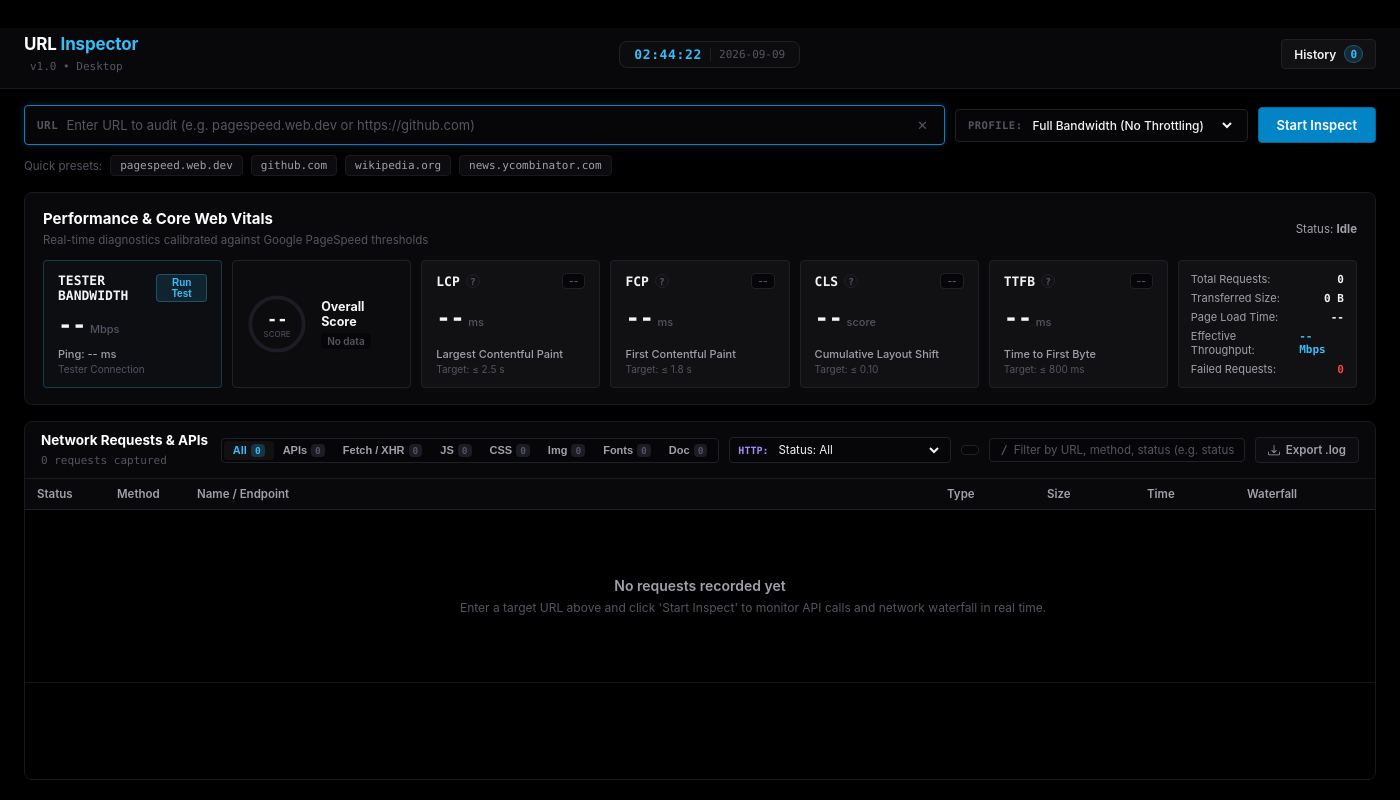
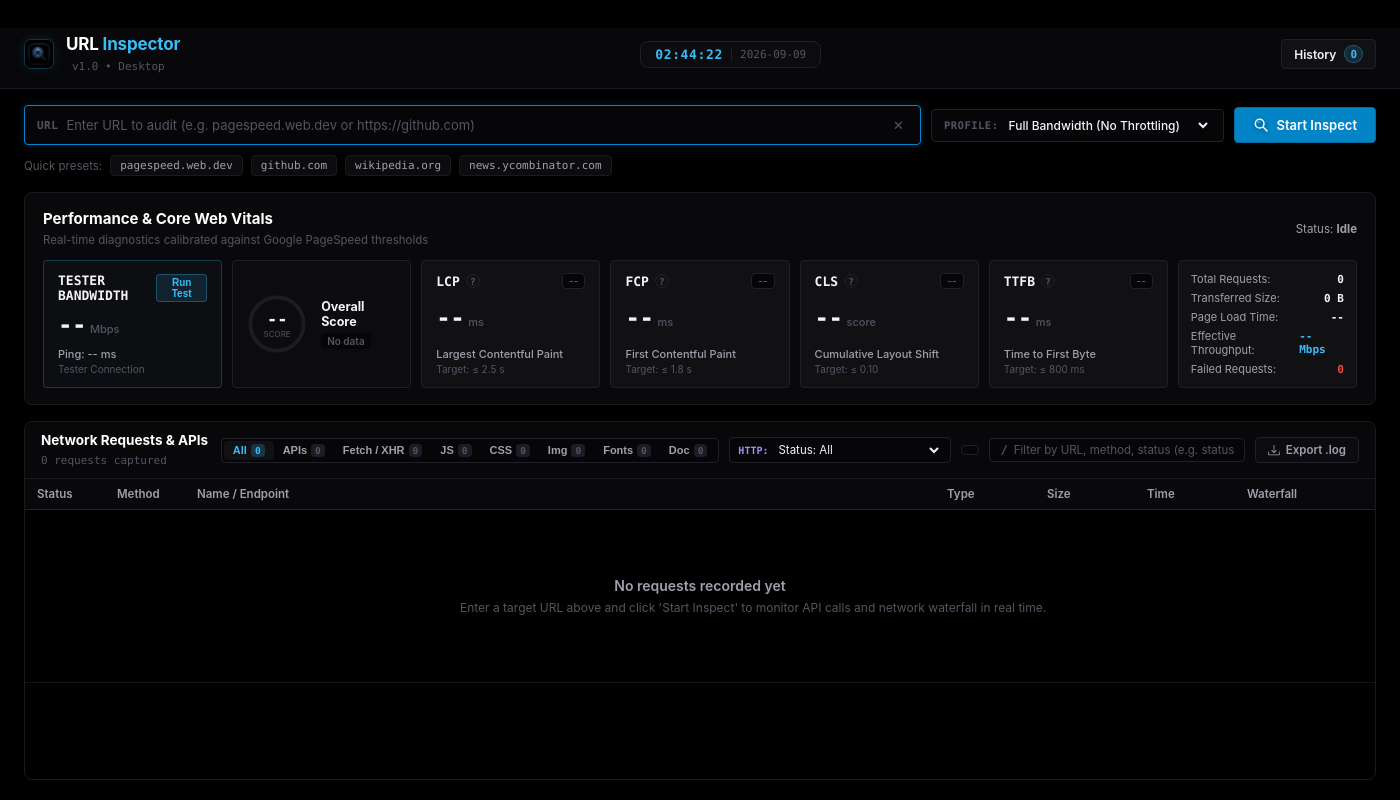
Before and after one commit to jaccon/bmad4all, an Electron app: page src/renderer/index.html in a window 1400 px wide. Drawn offline with Linux system fonts and the light colour scheme; no server answers.

Commit message:
feat: add black stylized magnifying glass icon for app brand, window, dock and inspect button

```diff
--- a/package.json
+++ b/package.json
@@ -24,6 +24,7 @@
     "mac": {
       "category": "public.app-category.developer-tools",
       "identity": null,
+      "icon": "build/icon.icns",
       "target": [
         "dmg",
         "zip"
--- a/src/renderer/index.html
+++ b/src/renderer/index.html
@@ -17,6 +17,7 @@
   <!-- Header -->
   <header class="app-header">
     <div class="header-brand">
+      <img src="assets/icon.png" alt="URL Inspector Icon" class="app-brand-icon" id="appBrandIcon">
       <div class="brand-text">
         <h1>URL <span class="accent-text">Inspector</span></h1>
         <span class="badge-version">v1.0 • Desktop</span>
@@ -71,7 +72,14 @@
           </select>
         </div>
 
-        <button type="submit" class="btn btn-primary" id="btnAudit">
+        <button type="submit" class="btn btn-primary btn-inspect" id="btnAudit" title="Start URL Performance & Network Inspection">
+          <span class="btn-inspect-icon" id="btnInspectIcon" aria-hidden="true">
+            <svg class="inspect-glass-icon" viewBox="0 0 24 24" width="16" height="16" fill="none" stroke="currentColor" stroke-width="2.2" stroke-linecap="round" stroke-linejoin="round">
+              <circle cx="10" cy="10" r="6.5"></circle>
+              <line x1="21" y1="21" x2="15.5" y2="15.5"></line>
+              <path d="M7.5 8.5a3 3 0 0 1 3-1" stroke="#38bdf8" stroke-width="1.8"></path>
+            </svg>
+          </span>
           <span id="auditBtnText">Start Inspect</span>
         </button>
 
--- a/src/renderer/styles.css
+++ b/src/renderer/styles.css
@@ -103,7 +103,22 @@ button,
 .header-brand {
   display: flex;
   align-items: center;
-  gap: 10px;
+  gap: 12px;
+}
+
+.app-brand-icon {
+  width: 30px;
+  height: 30px;
+  border-radius: 7px;
+  object-fit: cover;
+  box-shadow: 0 2px 10px rgba(0, 0, 0, 0.7), 0 0 10px rgba(56, 189, 248, 0.2);
+  border: 1px solid rgba(56, 189, 248, 0.25);
+  transition: transform 0.2s ease, box-shadow 0.2s ease;
+}
+
+.app-brand-icon:hover {
+  transform: scale(1.06);
+  box-shadow: 0 4px 14px rgba(0, 0, 0, 0.8), 0 0 14px rgba(56, 189, 248, 0.4);
 }
 
 .brand-text h1 {
@@ -229,6 +244,37 @@ button,
 .btn-primary:hover {
   background: #0369a1;
   border-color: #0284c7;
+}
+
+.btn-inspect {
+  display: inline-flex;
+  align-items: center;
+  gap: 8px;
+}
+
+.btn-inspect-icon {
+  display: inline-flex;
+  align-items: center;
+  justify-content: center;
+  transition: transform 0.25s cubic-bezier(0.16, 1, 0.3, 1);
+}
+
+.btn-inspect:hover .btn-inspect-icon {
+  transform: scale(1.15) rotate(-6deg);
+}
+
+.inspect-glass-icon {
+  filter: drop-shadow(0 1px 2px rgba(0, 0, 0, 0.4));
+}
+
+.btn-auditing .btn-inspect-icon {
+  animation: inspectPulse 1.4s infinite ease-in-out;
+}
+
+@keyframes inspectPulse {
+  0% { transform: scale(1); opacity: 0.85; }
+  50% { transform: scale(1.22); opacity: 1; filter: drop-shadow(0 0 5px #38bdf8); }
+  100% { transform: scale(1); opacity: 0.85; }
 }
 
 .btn-secondary {
```
Also changed, not shown: src/main/main.js (+8 -0 lines), build/icon.png (added), src/renderer/assets/icon.png (added), 2 other files.
